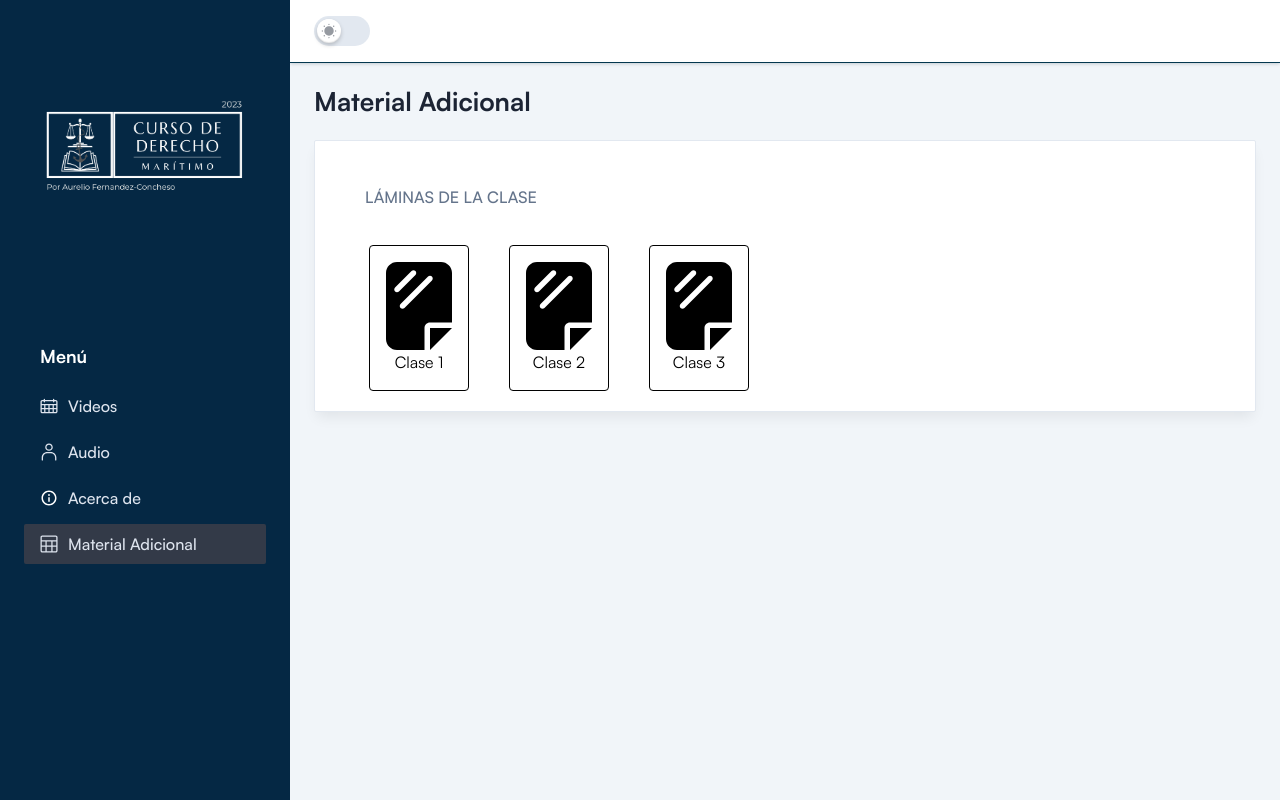
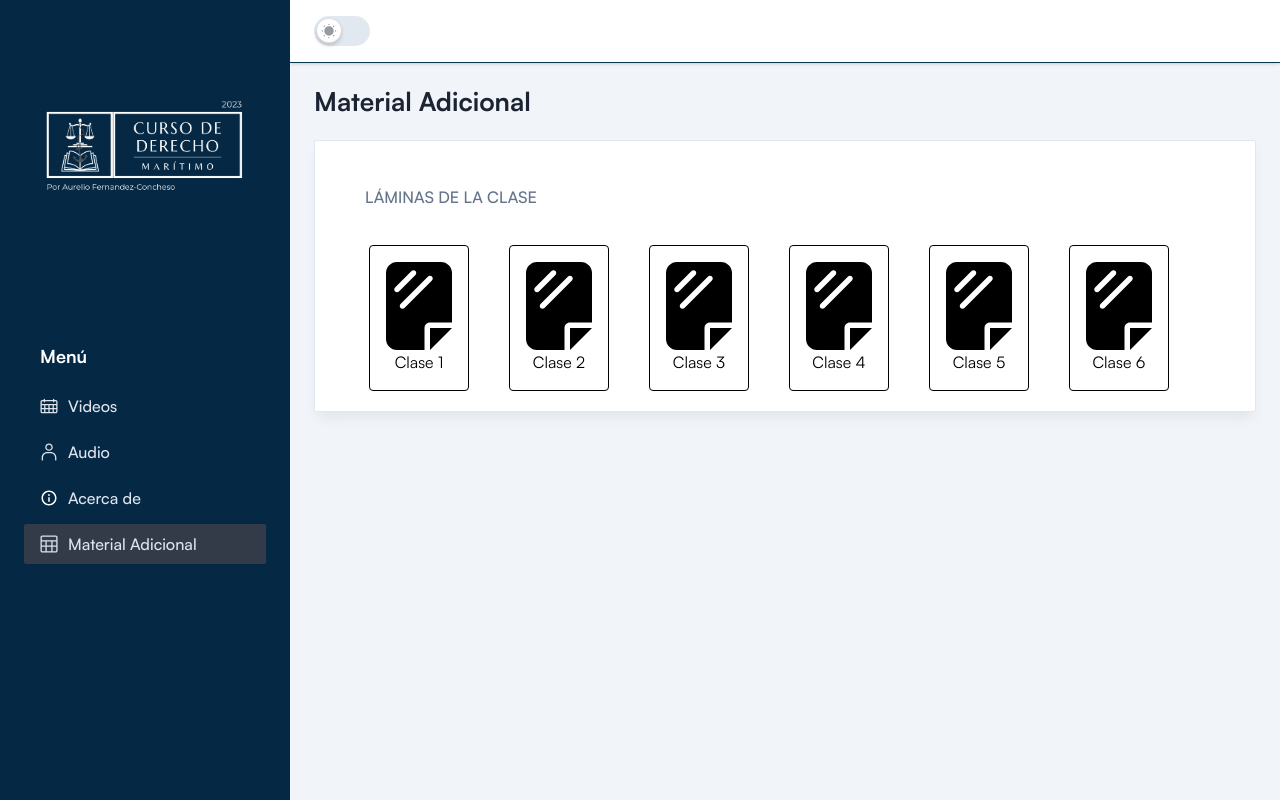
Before and after one commit to aarcela/maritimo-digital, a Next.js app: page /tables in a window 1280 px wide. Built offline with nearby package versions, Linux system fonts and the light colour scheme; a web font is replaced by a local one.

Commit message:
Adding aditional material for 4,5,6

```diff
--- a/app/profile/page.tsx
+++ b/app/profile/page.tsx
@@ -42,7 +42,7 @@ const Profile = () => {
               <p className="text-justify">
                 Aurelio Fernández-Concheso es un abogado venezolano graduado de
                 la Universidad Católica Andrés Bello y con máster en derecho
-                marítimo de la Universidad de Tliane, Nueva Orleans. Ha sido
+                marítimo de la Universidad de Tulane, Nueva Orleans. Ha sido
                 profesor de derecho marítimo a través de su carrera. Ha escrito
                 diversas obras sobre la materia tales como “Régimen
                 Administrativo de la Navegación”, (1993), “Ley Orgánica de los
@@ -75,8 +75,8 @@ const Profile = () => {
                 I, que dicte durante años en la Universidad Marítima del Caribe.
               </p>
               <p className="mt-4.5">
-                Esta dividido en 15 clases y un total de cerca de 10 horas, que
-                tocan:
+                Esta dividido en 15 clases y un total de cerca de 10 horas,
+                grabadas entre 2023 y 2024, que tocan:
               </p>
               <ul className="text-justify pl-7 mt-4.5">
                 <li>- La noción y concepto de Derecho Maritimo</li>
--- a/components/Dashboard/E-commerce.tsx
+++ b/components/Dashboard/E-commerce.tsx
@@ -15,7 +15,7 @@ const MapOne = dynamic(() => import("../Maps/MapOne"), {
 const ECommerce: React.FC = () => {
   return (
     <>
-      <Breadcrumb pageName="Curso de Derecho Marítimo por Aurelio Fernández-Concheso (diciembre 2022 - diciembre 2023)" />
+      <Breadcrumb pageName="Curso de Derecho Marítimo por Aurelio Fernández-Concheso" />
       <div className="flex justify-center py-10 text-center font-satoshi">
         <h1>
           Este curso está dirigido a estudiantes de derecho, abogados y otros
--- a/components/Tables/TableOne.tsx
+++ b/components/Tables/TableOne.tsx
@@ -14,6 +14,18 @@ const aditionalMaterial: any[] = [
     link: "/slides/Clase3.pdf",
     name: "Clase 3",
   },
+  {
+    link: "https://drive.google.com/file/d/1JOa2y8vSbxJ8lSQRuKrc3AWbkUomtF1c/view?usp=drive_web",
+    name: "Clase 4",
+  },
+  {
+    link: "https://drive.google.com/file/d/1bYswjLTm4BG6ThcELdNvGC0MXTGzlIm9/view?usp=drive_web",
+    name: "Clase 5",
+  },
+  {
+    link: "https://drive.google.com/file/d/1eDMF9OKcJj4MGw1U7VN9Iha6b3DBdRwp/view?usp=drive_web",
+    name: "Clase 6",
+  },
 ];
 
 const TableOne = () => {
@@ -28,7 +40,12 @@ const TableOne = () => {
         <div className="grid rounded-sm bg-gray-2 dark:bg-meta-4"></div>
 
         {aditionalMaterial.map((materialData, key) => (
-          <a key={key} href={materialData.link}>
+          <a
+            key={key}
+            href={materialData.link}
+            target="_blank"
+            rel="noreferrer"
+          >
             <div className="w-25 text-black-2 m-4 rounded border p-4 text-center">
               <svg xmlns="http://www.w3.org/2000/svg" viewBox="0 0 384 512">
                 <path d="M0 448c0 35.3 28.7 64 64 64H224V384c0-17.7 14.3-32 32-32H384V64c0-35.3-28.7-64-64-64H64C28.7 0 0 28.7 0 64V448zM171.3 75.3l-96 96c-6.2 6.2-16.4 6.2-22.6 0s-6.2-16.4 0-22.6l96-96c6.2-6.2 16.4-6.2 22.6 0s6.2 16.4 0 22.6zm96 32l-160 160c-6.2 6.2-16.4 6.2-22.6 0s-6.2-16.4 0-22.6l160-160c6.2-6.2 16.4-6.2 22.6 0s6.2 16.4 0 22.6zM384 384H256V512L384 384z" />
```
